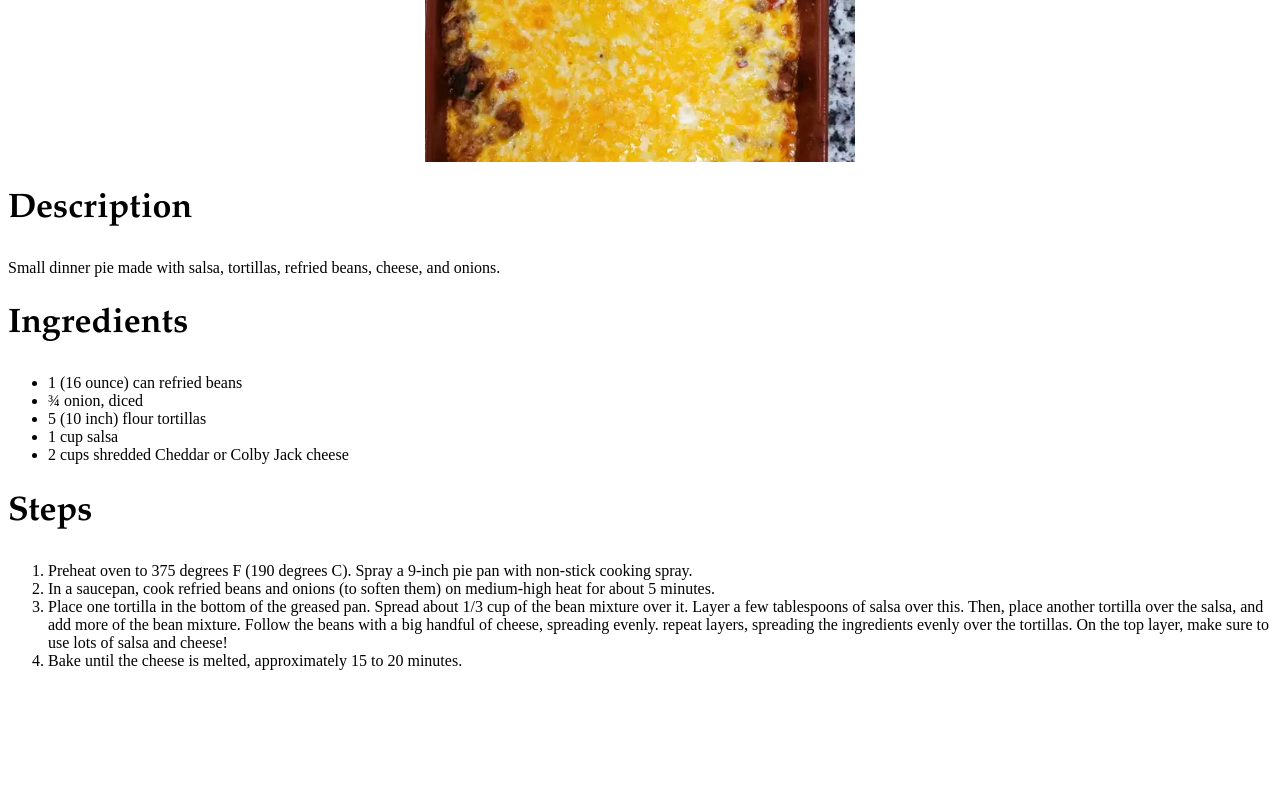
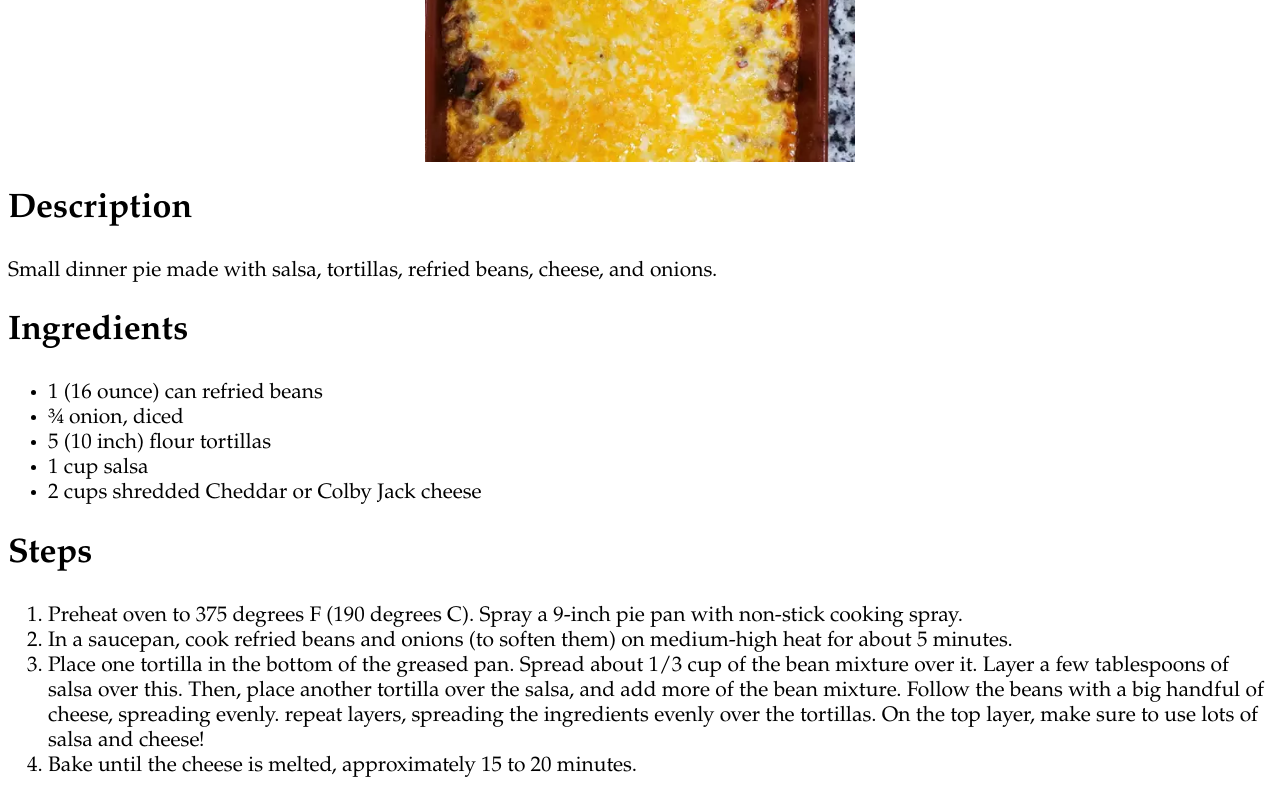
Before and after one commit to alex-da-great/odin-recipes, a plain HTML site: page recipes/mexican-casserole.html in a window 1280 px wide. Shown: the part 378-1178 px from the top of the page. Before the commit the page ends 1064 px from the top, so only its background shows below. Drawn offline with Linux system fonts and the light colour scheme.

Commit message:
Edit styles.css to style paragraphs and lists

```diff
--- a/recipes/mexican-casserole.html
+++ b/recipes/mexican-casserole.html
@@ -12,10 +12,10 @@
             <img src="../img/mexican-casserole.webp" class="mc">
 
         <h2>Description</h2>
-            <p> Small dinner pie made with salsa, tortillas, refried beans, cheese, and onions.</p>
+            <p class="pnl"> Small dinner pie made with salsa, tortillas, refried beans, cheese, and onions.</p>
 
         <h2>Ingredients</h2>
-            <ul>
+            <ul class="pnl">
                 <li>1 (16 ounce) can refried beans</li>
                 <li>¾ onion, diced</li>
                 <li>5 (10 inch) flour tortillas</li>
@@ -24,7 +24,7 @@
             </ul>
 
         <h2>Steps</h2>
-            <ol>
+            <ol class="pnl">
                 <li>Preheat oven to 375 degrees F (190 degrees C). Spray a 9-inch pie pan with non-stick cooking spray.</li>
                 <li> In a saucepan, cook refried beans and onions (to soften them) on medium-high heat for about 5 minutes.</li>
                 <li> Place one tortilla in the bottom of the greased pan. Spread about 1/3 cup of the bean mixture over it. Layer a few tablespoons of salsa over this. Then, place another tortilla over the salsa, and add more of the bean mixture. Follow the beans with a big handful of cheese, spreading evenly. repeat layers, spreading the ingredients evenly over the tortillas. On the top layer, make sure to use lots of salsa and cheese!</li>
--- a/style.css
+++ b/style.css
@@ -46,5 +46,5 @@ h2 {
 /* paragraphs n' lists */
 .pnl {
     font-family: "Brush Script MT", Garamond, serif;
-    font-size: 23px;
+    font-size: 21px;
 }
```
